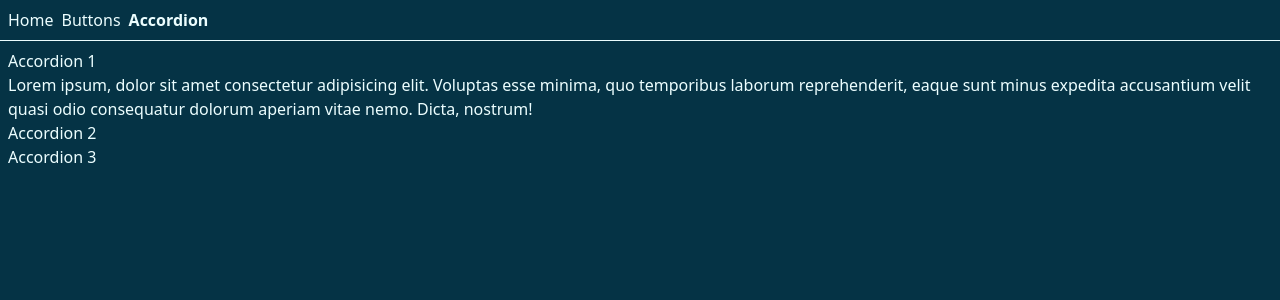
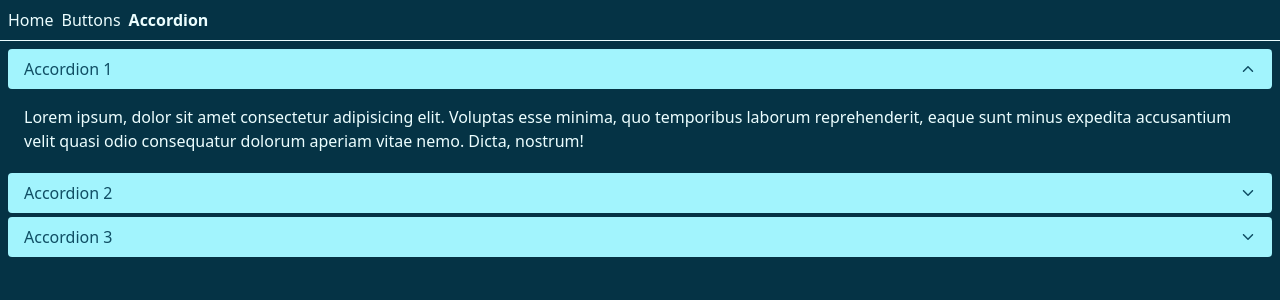
Before and after one commit to SmackSmash/comps-ts, a React (Vite) app: page /accordion in a window 1280 px wide. Both pictures are taken after a click on the element "Accordion 1". Shown: the top 300 px of the page. Built offline with nearby package versions, Linux system fonts and the light colour scheme.

Commit message:
Styling and stuff

```diff
--- a/src/components/Accordion.tsx
+++ b/src/components/Accordion.tsx
@@ -1,14 +1,28 @@
 import { useState, type FC } from 'react';
+import { IoIosArrowDown, IoIosArrowUp } from 'react-icons/io';
 
 const Accordion: FC<{ items: { label: string; content: string }[] }> = ({ items }) => {
   const [expandedIndex, setExpandedIndex] = useState<number | null>(null);
 
+  const handleClick = (index: number) =>
+    index === expandedIndex ? setExpandedIndex(null) : setExpandedIndex(index);
+
   return (
-    <div>
+    <div className='flex w-full flex-col gap-1'>
       {items.map(({ label, content }, index) => (
         <div key={index}>
-          <h1 onClick={() => setExpandedIndex(index)}>{label}</h1>
-          {index === expandedIndex && <p>{content}</p>}
+          <h1
+            onClick={() => handleClick(index)}
+            className='flex cursor-pointer items-center rounded bg-cyan-200 px-4 py-2 text-cyan-900'
+          >
+            {label}
+            {index === expandedIndex ? (
+              <IoIosArrowUp className='ml-auto' />
+            ) : (
+              <IoIosArrowDown className='ml-auto' />
+            )}
+          </h1>
+          {index === expandedIndex && <p className='p-4'>{content}</p>}
         </div>
       ))}
     </div>
```
